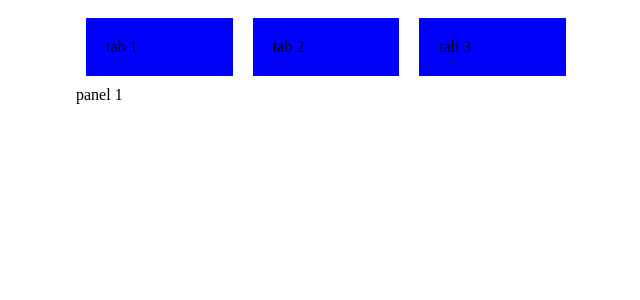
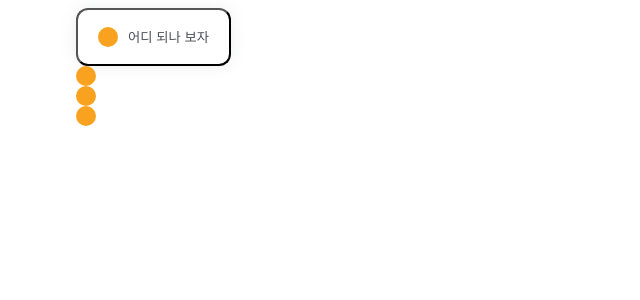
Before and after one commit to yesl-kim/test, a React (Vite) app: page / in a window 1280 px wide. Shown: the top 300 px of the page, without its empty margins (314-954 px from the left). Built offline with nearby package versions, Linux system fonts and the light colour scheme.

Commit message:
Add 모두 동의 컴포넌트

```diff
--- a/src/App.tsx
+++ b/src/App.tsx
@@ -1,11 +1,28 @@
-import styled from "styled-components";
-import { Greeting } from "./components/index";
-import Tabs from "./components/Tabs/Tabs";
+import styled from 'styled-components'
+import AllCheckBox from './components/AllCheckButton'
+import { Checkbox } from './components/Checkbox'
+import { Greeting } from './components/index'
+import Tabs from './components/Tabs/Tabs'
+
+const CHECK_DATA = [
+  {
+    id: 1,
+    checked: false,
+  },
+  {
+    id: 2,
+    checked: false,
+  },
+  {
+    id: 3,
+    checked: false,
+  },
+]
 
 function App() {
   return (
     <Container>
-      <Tabs>
+      {/* <Tabs>
         <Tabs.TabList>
           <Tabs.Tab>tab 1</Tabs.Tab>
           <Tabs.Tab>tab 2</Tabs.Tab>
@@ -16,14 +33,30 @@ function App() {
           <Tabs.Panel>panel 2</Tabs.Panel>
           <Tabs.Panel>panel 3</Tabs.Panel>
         </Tabs.TabPanels>
-      </Tabs>
+      </Tabs> */}
+      <AllCheckBox.Provider data={CHECK_DATA}>
+        <AllCheckBox.AllCheckButton label="어디 되나 보자" />
+        <AllCheckBox.List>
+          {({ list, onToggleItem }) => {
+            console.log('list: ', list)
+            console.log('toggleItem: ', onToggleItem)
+            return list.map(({ checked, id }) => (
+              <Checkbox
+                checked={checked}
+                key={id}
+                onClick={() => onToggleItem(id)}
+              />
+            ))
+          }}
+        </AllCheckBox.List>
+      </AllCheckBox.Provider>
     </Container>
-  );
+  )
 }
 
 const Container = styled.div`
   width: 500px;
   margin: 0 auto;
-`;
+`
 
-export default App;
+export default App
--- /dev/null
+++ b/src/components/AllCheckButton/AllCheckButton.tsx
@@ -0,0 +1,33 @@
+import React from 'react'
+import styled from 'styled-components'
+import { Checkbox } from '../Checkbox'
+import { useCheckContext } from './CheckContext'
+
+interface Props {
+  label?: string
+}
+
+export const AllCheckButton = ({
+  label = '모두 확인 및 동의합니다.',
+}: Props) => {
+  const { isAllChecked, toggleAll } = useCheckContext()
+  return (
+    <Container onClick={toggleAll}>
+      <Checkbox checked={isAllChecked} />
+      <Label>{label}</Label>
+    </Container>
+  )
+}
+
+const Container = styled.button`
+  display: flex;
+  gap: 10px;
+  padding: 17px 20px;
+  border-radius: 12px;
+  background-color: #fff;
+  box-shadow: 0px 0px 15px #868e9629;
+`
+
+const Label = styled.span`
+  color: #495057;
+`
--- /dev/null
+++ b/src/components/AllCheckButton/AllCheckProvider.tsx
@@ -0,0 +1,50 @@
+import React, { useCallback, useMemo, useState } from 'react'
+import { CheckContext, CheckItem } from './CheckContext'
+
+interface Props {
+  children: React.ReactNode
+  data: CheckItem[]
+}
+
+export const AllCheckProvider = ({ children, data }: Props) => {
+  const [checkedItemList, setCheckedItemList] = useState<CheckItem[]>(data)
+
+  const isAllChecked = useMemo(
+    () =>
+      checkedItemList.reduce(
+        (allChecked, { checked }) => allChecked && checked,
+        true
+      ),
+    [checkedItemList]
+  )
+
+  const toggleItem = useCallback((id: number) => {
+    setCheckedItemList((prev) =>
+      prev.map((item) =>
+        id === item.id ? { ...item, checked: !item.checked } : item
+      )
+    )
+  }, [])
+
+  const toggleAll = useCallback(() => {
+    setCheckedItemList((prev) =>
+      prev.map((item) => ({ ...item, checked: !isAllChecked }))
+    )
+  }, [])
+
+  const value = useMemo(
+    () => ({
+      checkedItemList,
+      isAllChecked,
+      toggleItem,
+      toggleAll,
+    }),
+    [checkedItemList, isAllChecked, toggleItem, toggleAll]
+  )
+
+  return (
+    <CheckContext.Provider value={value}>
+      <div>{children}</div>
+    </CheckContext.Provider>
+  )
+}
--- /dev/null
+++ b/src/components/AllCheckButton/CheckContext.tsx
@@ -0,0 +1,25 @@
+import { createContext, useContext } from 'react'
+
+export interface CheckItem {
+  id: number
+  checked: boolean
+}
+
+interface CheckContextType {
+  checkedItemList: CheckItem[]
+  isAllChecked: boolean
+  toggleItem: (id: number) => void
+  toggleAll: () => void
+}
+
+export const CheckContext = createContext<CheckContextType | null>(null)
+
+export const useCheckContext = () => {
+  const context = useContext(CheckContext)
+  if (!context) {
+    throw new Error(
+      'AllCheckButton components cannot be rendered outside the AllCheckProvider'
+    )
+  }
+  return context
+}
--- /dev/null
+++ b/src/components/AllCheckButton/List.tsx
@@ -0,0 +1,18 @@
+import React, { useCallback } from 'react'
+import { CheckItem, useCheckContext } from './CheckContext'
+
+interface Props {
+  children: (data: {
+    list: CheckItem[]
+    onToggleItem: (id: number) => void
+  }) => React.ReactNode
+}
+
+// TODO: render props 알아보기
+export const List = ({ children }: Props) => {
+  const { checkedItemList, toggleItem } = useCheckContext()
+
+  return (
+    <div>{children({ list: checkedItemList, onToggleItem: toggleItem })}</div>
+  )
+}
--- /dev/null
+++ b/src/components/AllCheckButton/index.ts
@@ -0,0 +1,11 @@
+import { AllCheckProvider } from './AllCheckProvider'
+import { AllCheckButton } from './AllCheckButton'
+import { List } from './List'
+
+const AllCheckBox = {
+  Provider: AllCheckProvider,
+  AllCheckButton,
+  List,
+}
+
+export default AllCheckBox
--- /dev/null
+++ b/src/components/Checkbox/index.tsx
@@ -0,0 +1,14 @@
+import React from 'react'
+import styled from 'styled-components'
+
+interface Props {
+  checked: boolean
+  children?: React.ReactNode
+}
+
+export const Checkbox = styled.div<Props>`
+  width: 20px;
+  height: 20px;
+  border-radius: 50%;
+  background-color: ${({ checked }) => (checked ? '#D9DEE2' : '#F8A21F')};
+`
```
